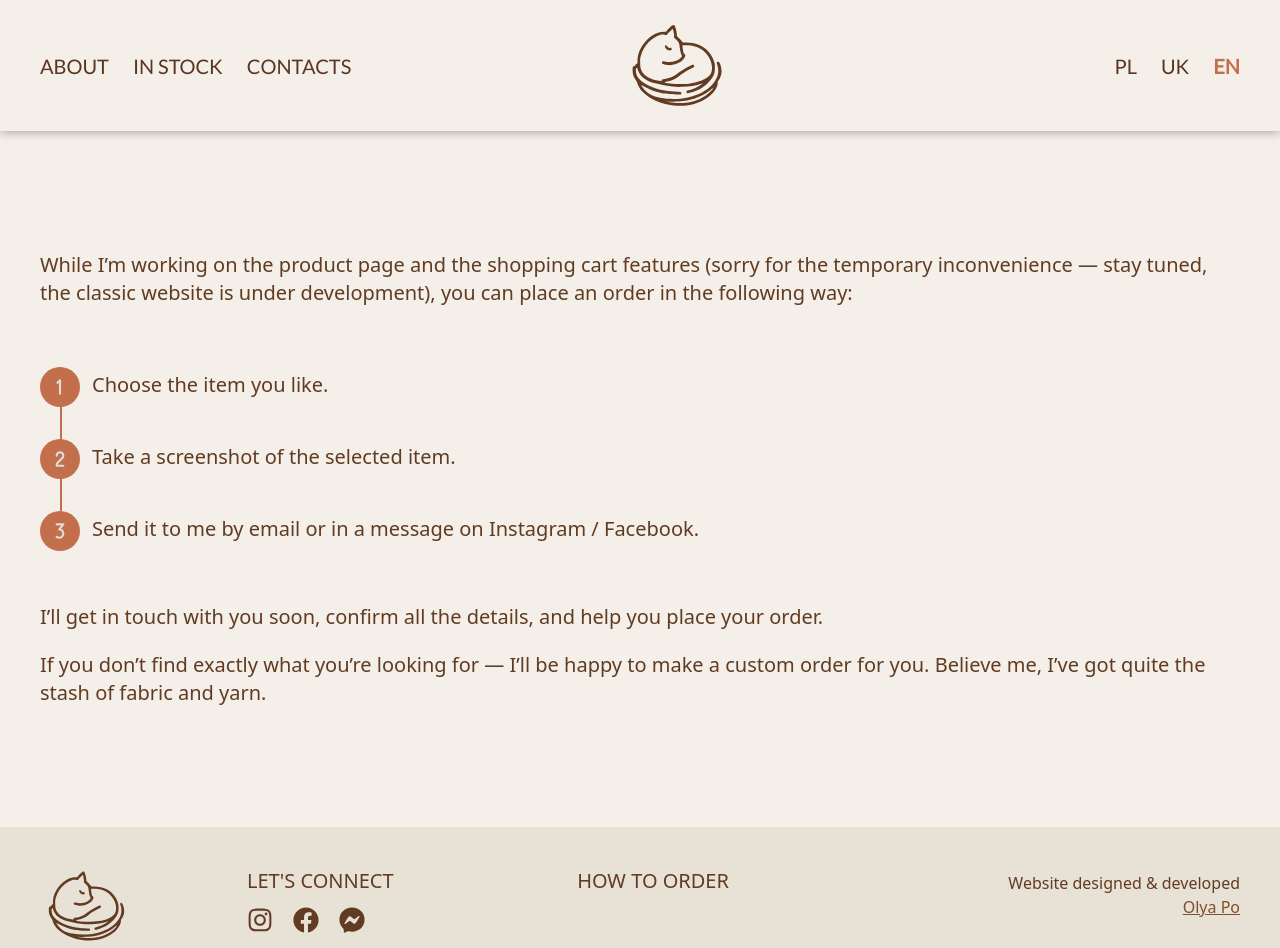
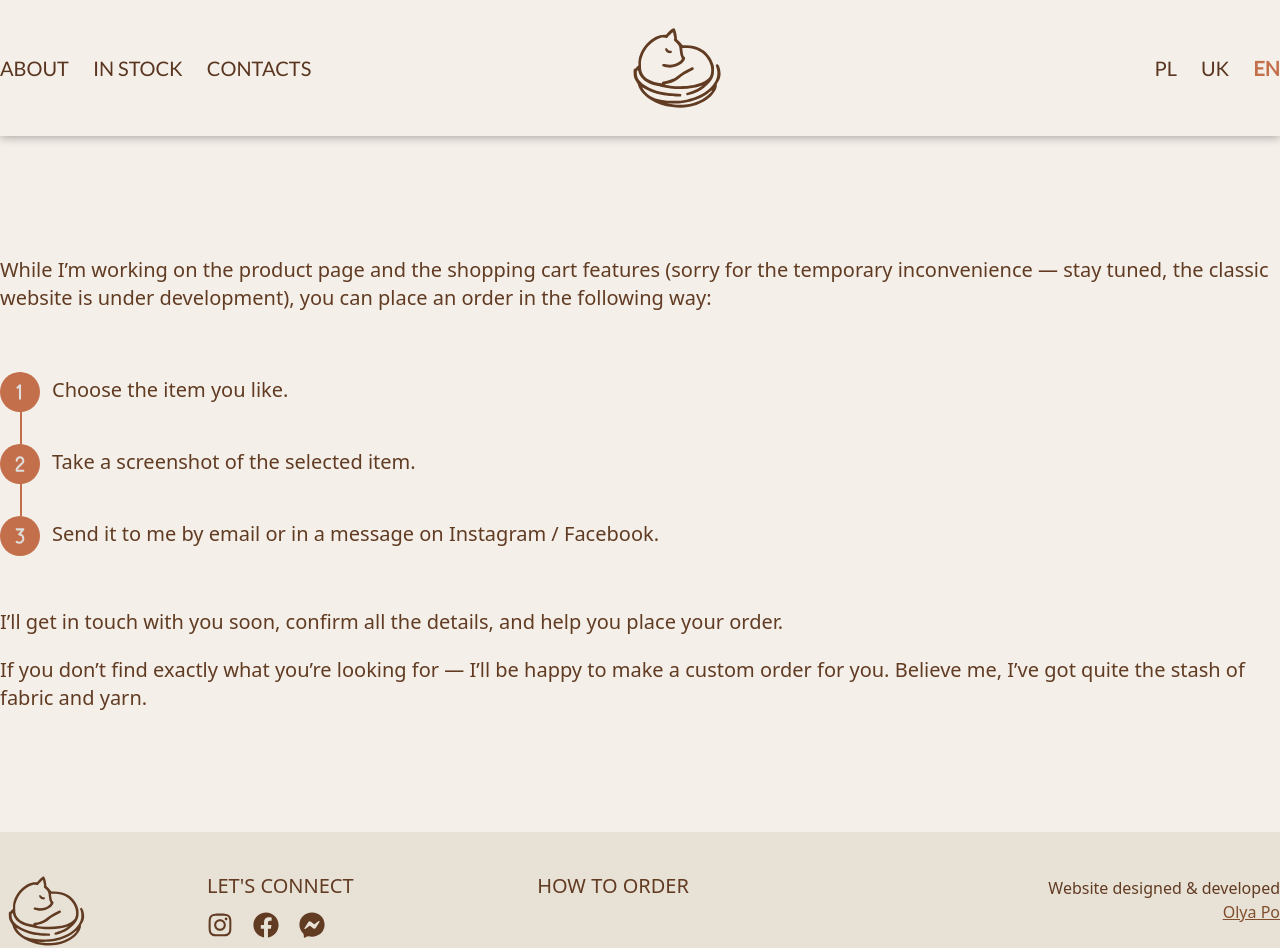
Before and after one commit to OlhaPo/cozy-nest, a Next.js app: page /en/how-to-order in a window 1280 px wide. Shown: the top 948 px of the page. Built offline with nearby package versions, Linux system fonts and the light colour scheme.

Commit message:
chore: update styling and translations

```diff
--- a/messages/en.json
+++ b/messages/en.json
@@ -9,7 +9,7 @@
   },
   "Banner": {
     "title": "kocie nest",
-    "subtitle": "simple things with warmth and care"
+    "subtitle": "simple things for calm and cozy moments"
   },
   "About": {
     "title": "Welcome to Kocie Nest!",
--- a/messages/pl.json
+++ b/messages/pl.json
@@ -9,7 +9,7 @@
   },
   "Banner": {
     "title": "kocie nest",
-    "subtitle": "proste rzeczy z ciepłem i troską"
+    "subtitle": "proste rzeczy na spokojne i przytulne chwile"
   },
   "About": {
     "title": "Witam w Kocie Nest!",
--- a/messages/uk.json
+++ b/messages/uk.json
@@ -9,7 +9,7 @@
   },
   "Banner": {
     "title": "kocie nest",
-    "subtitle": "прості речі з теплом і турботою"
+    "subtitle": "прості речі про затишок\u00A0і спокій"
   },
   "About": {
     "title": "Вітаю у Kocie Nest!",
--- a/src/app/[locale]/how-to-order/page.tsx
+++ b/src/app/[locale]/how-to-order/page.tsx
@@ -4,9 +4,9 @@ import { useTranslations } from 'next-intl';
 export default function HowToOrderPage() {
   const t = useTranslations('How-to-order');
   return (
-    <div className="max-w-[1200px] flex-grow py-15 px-10 md:px-20 xl:px-0 md:py-30 mx-auto text-lg md:text-xl">
+    <div className="max-w-[1300px] flex-grow py-15 px-10 md:px-20 xl:px-0 md:py-30 mx-auto text-lg lg:text-xl">
       <p>{t('paragraph-1')}</p>
-      <div className="text-[15px] md:text-[20px] my-5 md:mt-15">
+      <div className="text-[15px] md:text-[17px] lg:text-[20px] my-5 md:mt-15">
         <div className="order-step">
           <div className="step-number">
             <Image
--- a/src/components/AboutSection/index.tsx
+++ b/src/components/AboutSection/index.tsx
@@ -6,8 +6,8 @@ export default async function AboutSection() {
 
   return (
     <section className="border-b-2 border-[#814f2d] relative" id="about">
-      <div className="max-w-[1200px] grid grid-cols-1 lg:grid-cols-2 gap-8 xl:gap-16 mx-auto pt-10 pb-30 px-10 md:px-20 xl:px-0 md:pt-25 md:pb-40 items-center md:items-start xl:items-center text-lg md:text-xl">
-        <div className="space-y-2 md:space-y-4">
+      <div className="max-w-[1300px] grid grid-cols-1 md:grid-cols-2 gap-8 md:gap-6 lg:gap-16 mx-auto pt-10 pb-30 px-10 md:px-20 xl:px-0 md:pt-25 md:pb-40 items-center lg:items-start xl:items-center text-lg lg:text-xl">
+        <div className="space-y-2 md:space-y-4 lg:space-y-6">
           <h3 className="text-[28px] font-medium mb-4">{t('title')}</h3>
           <p>{t('paragraph-1')}</p>
           <p>{t('paragraph-2')}</p>
--- a/src/components/Banner/index.tsx
+++ b/src/components/Banner/index.tsx
@@ -6,7 +6,7 @@ export default async function Banner() {
   return (
     <section className="bg-[url('/banner-img.jpg')] shadow-custom-shadow relative bg-cover bg-center h-[500px] md:h-[600px]">
       <header
-        className="text-[#6D4023] absolute top-1/2 left-1/2 -translate-x-1/2 -translate-y-1/2 text-center font-medium bg-[#F4EFE9]/80 px-10 py-12 md:p-16 outline-[#814f2d]/80 outline-2 outline-dashed rounded-md outline-offset-[-10px] md:outline-offset-[-16px] w-[80%] md:w-[60%] xl:w-[40%]"
+        className="text-[#6D4023] absolute top-1/2 left-1/2 -translate-x-1/2 -translate-y-1/2 text-center font-medium bg-[#F4EFE9]/80 px-10 py-12 md:p-16 outline-[#814f2d]/80 outline-2 outline-dashed rounded-md outline-offset-[-10px] md:outline-offset-[-16px] w-[80%] md:w-[60%] lg:w-[55%] xl:w-[40%]"
         style={{ fontFamily: 'var(--font-quicksand), sans-serif' }}
       >
         <h1 className="text-[42px] md:text-6xl xl:text-8xl tracking-wide text-shadow-lg">
--- a/src/components/ProductsInStock/index.jsx
+++ b/src/components/ProductsInStock/index.jsx
@@ -1,6 +1,6 @@
 import { getTranslations } from 'next-intl/server';
 import Image from 'next/image';
-import Link from "next/link";
+import Link from 'next/link';
 import getProductsFromStrapi from './hooks/getProductsFromStrapi.hook.js';
 import ImagesWrapper from '@components/components/common/ImagesWrapper/index.jsx';
 
@@ -9,8 +9,11 @@ export default async function ProductsInStock() {
   const t = await getTranslations('In-stock');
 
   return (
-    <section className="border-b-2 border-dashed border-[#814f2d] relative" id="in-stock">
-      <div className="max-w-[1200px] mx-auto px-10 pt-10 pb-30 md:px-20 xl:px-0 md:pt-25 md:pb-40 text-lg text-center md:text-xl">
+    <section
+      className="border-b-2 border-dashed border-[#814f2d] relative"
+      id="in-stock"
+    >
+      <div className="max-w-[1400px] mx-auto px-10 pt-10 pb-30 md:px-20 xl:px-0 md:pt-25 md:pb-40 text-lg text-center lg:text-xl">
         <h3 className="uppercase text-[28px] md:text-4xl font-medium mb-4">
           {t('title')}
         </h3>{' '}
@@ -32,12 +35,28 @@ export default async function ProductsInStock() {
             Carousel: {
               infinite: true,
             },
-        }}>
-            {products.map((product) => (<div key={product.id} className='w-full aspect-[1/1] xl:w-[350px] shadow-custom-shadow-img' >
-             <Link href={product.images[0].formats.large.url} data-fancybox="gallery"><Image src={product.images[0].formats.large.url} width={500} height={350} className='w-full h-full object-cover' alt={product.name} /></Link></div>
+          }}
+        >
+          {products.map((product) => (
+            <div
+              key={product.id}
+              className="w-full aspect-[1/1] xl:w-[350px] shadow-custom-shadow-img"
+            >
+              <Link
+                href={product.images[0].formats.large.url}
+                data-fancybox="gallery"
+              >
+                <Image
+                  src={product.images[0].formats.large.url}
+                  width={500}
+                  height={350}
+                  className="w-full h-full object-cover"
+                  alt={product.name}
+                />
+              </Link>
+            </div>
           ))}
         </ImagesWrapper>
-
       </div>
 
       <Image
--- a/src/components/common/Footer/index.tsx
+++ b/src/components/common/Footer/index.tsx
@@ -19,7 +19,7 @@ export default function Footer() {
 
   return (
     <footer className="bg-[#e8e1d6] text-base lg:text-xl" id="contacts">
-      <div className="max-w-[1200px] py-10 md:py-6 lg:py-10 md:mx-auto flex flex-col items-end md:items-stretch md:flex-row md:justify-between gap-8 md:gap-0 px-10 md:px-20 xl:px-0">
+      <div className="max-w-[1300px] py-10 md:py-6 lg:py-10 md:mx-auto flex flex-col items-end md:items-stretch md:flex-row md:justify-between gap-8 md:gap-0 px-10 md:px-20 xl:px-0">
         <Link
           href="/"
           className="cursor-pointer hover:scale-115 transition-transform duration-200 hidden md:block"
--- a/src/components/common/Header/index.tsx
+++ b/src/components/common/Header/index.tsx
@@ -39,7 +39,7 @@ export default function Header() {
       className="text-base lg:text-xl relative shadow-custom-shadow"
       style={{ fontFamily: 'var(--font-lato), sans-serif' }}
     >
-      <div className="hidden max-w-[1200px] md:px-20 xl:px-0 md:mx-auto md:flex md:items-center md:flex-wrap md:justify-between text-[#5a3620] font-medium uppercase py-6">
+      <div className="hidden max-w-[1300px] md:px-20 xl:px-0 md:mx-auto md:flex md:items-center md:flex-wrap md:justify-between text-[#5a3620] font-medium uppercase py-6">
         <ul className="flex gap-4 lg:gap-6 hover:cursor-pointer">
           {links.map((link) => (
             <li key={link.href}>
@@ -52,7 +52,13 @@ export default function Header() {
             </li>
           ))}
         </ul>
-        <Image src="/logo.svg" width={90} height={90} alt="logo cat" />
+        <Image
+          src="/logo.svg"
+          width={64}
+          height={64}
+          alt="logo cat"
+          className="w-16 h-16 xl:w-22 xl:h-22"
+        />
         <LanguageSwitcher />
       </div>
 
```
Lines whose indentation alone changed are shown as unchanged.
